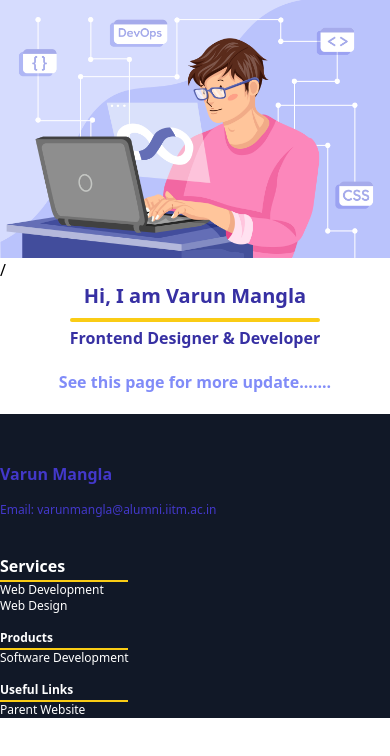
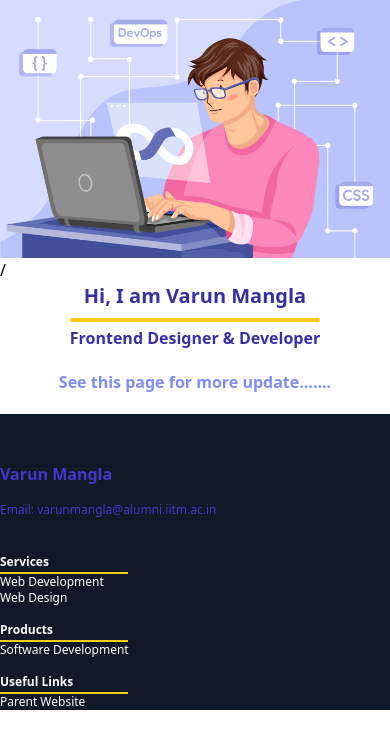
Before and after one commit to varun-mangla/tailwind, a website: page index.html in a window 390 px wide. Shown: the part 58-814 px from the top of the page. Drawn offline with Linux system fonts and the light colour scheme.

Commit message:
corrected-font

```diff
--- a/index.html
+++ b/index.html
@@ -47,7 +47,7 @@
         <p class="text-xs md:text-l text-indigo-700 mb-5" >Email: varunmangla@alumni.iitm.ac.in</p>
     </div>
     <div>
-        <h2 class="font-bold text-l md:text-xl mt-4 ">Services</h2>
+        <h2 class="font-bold text-xs md:text-xl mt-4 ">Services</h2>
         <div class="w-32 h-1 border-b-2 border-yellow-400"></div>
         <div class="text-xs md:text-l">Web Development</div>
         <div class="text-xs md:text-l">Web Design</div>
```
